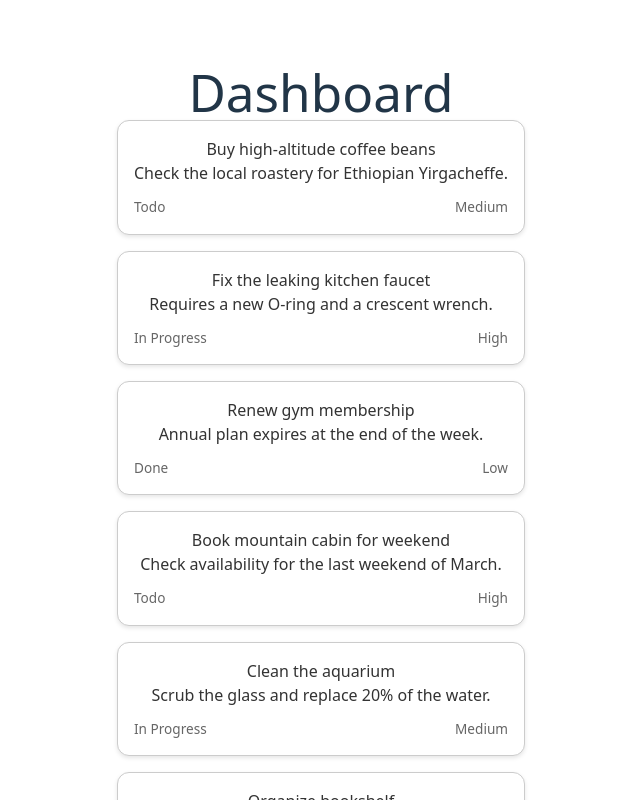
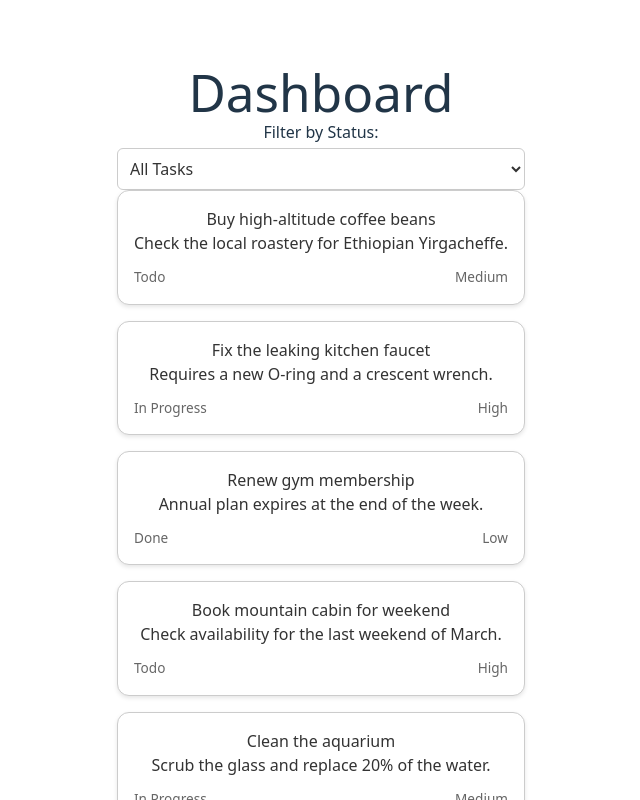
Before and after one commit to alishkeir/vue-task-management-dashboard, a Vue app: page / in a window 1280 px wide. Shown: the top 800 px of the page, without its empty margins (319-959 px from the left). Built offline with nearby package versions, Linux system fonts and the light colour scheme.

Commit message:
Used the Select component in the Dashboard and added Task filtering ability

```diff
--- a/src/components/common/Select.vue
+++ b/src/components/common/Select.vue
@@ -43,5 +43,6 @@ select {
   border: 1px solid #ccc;
   background-color: white;
   cursor: pointer;
+  color: #333;
 }
 </style>
--- a/src/views/DashboardView.vue
+++ b/src/views/DashboardView.vue
@@ -2,23 +2,51 @@
   <div class="dashboard-view">
     <h1>Dashboard</h1>
 
+    <Select v-model="selectedFilter" :options="taskStatusOptions" label="Filter by Status:" />
+
     <!-- TODO: use spinner component-->
     <div v-if="store.isLoading">Loading...</div>
 
-    <TaskList v-else :tasks="store.tasks" />
+    <TaskList v-else :tasks="filteredTasks" />
   </div>
 </template>
 
 <script setup lang="ts">
-import { onMounted } from 'vue';
+import { computed, onMounted, ref } from 'vue';
 import { useTaskStore } from '@/stores/taskStore';
 import TaskList from '@/components/tasks/TaskList.vue';
+import Select from '@/components/common/Select.vue';
 
 const store = useTaskStore();
+const selectedFilter = ref('all');
 
 // fetch the data as soonas the page loads
 onMounted(() => {
   store.fetchTasks();
+});
+
+const taskStatusOptions = computed(() => {
+  // extract all thestatus values from the tasks array
+  const statuses = [...new Set(store.tasks.map((t) => t.status))];
+
+  // create "ALL" option
+  const options = [{ label: 'All Tasks', value: 'all' }];
+
+  // adding the other status options to the array
+  statuses.forEach((status) => {
+    const label = status.replace(/_/g, ' ');
+    options.push({
+      label: label.charAt(0).toUpperCase() + label.slice(1),
+      value: status,
+    });
+  });
+
+  return options;
+});
+
+const filteredTasks = computed(() => {
+  if (selectedFilter.value === 'all') return store.tasks;
+  return store.tasks.filter((t) => t.status === selectedFilter.value);
 });
 </script>
 
```
